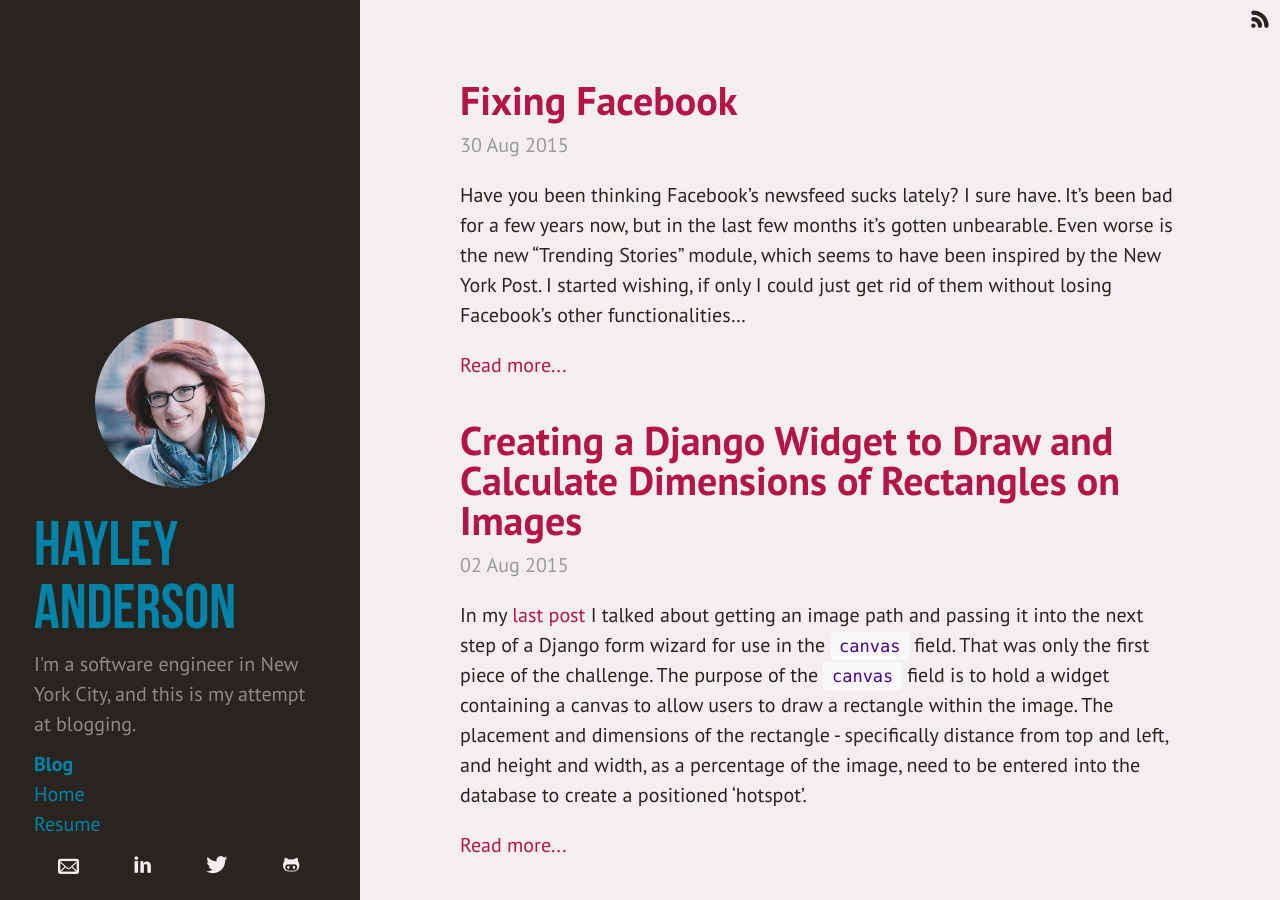
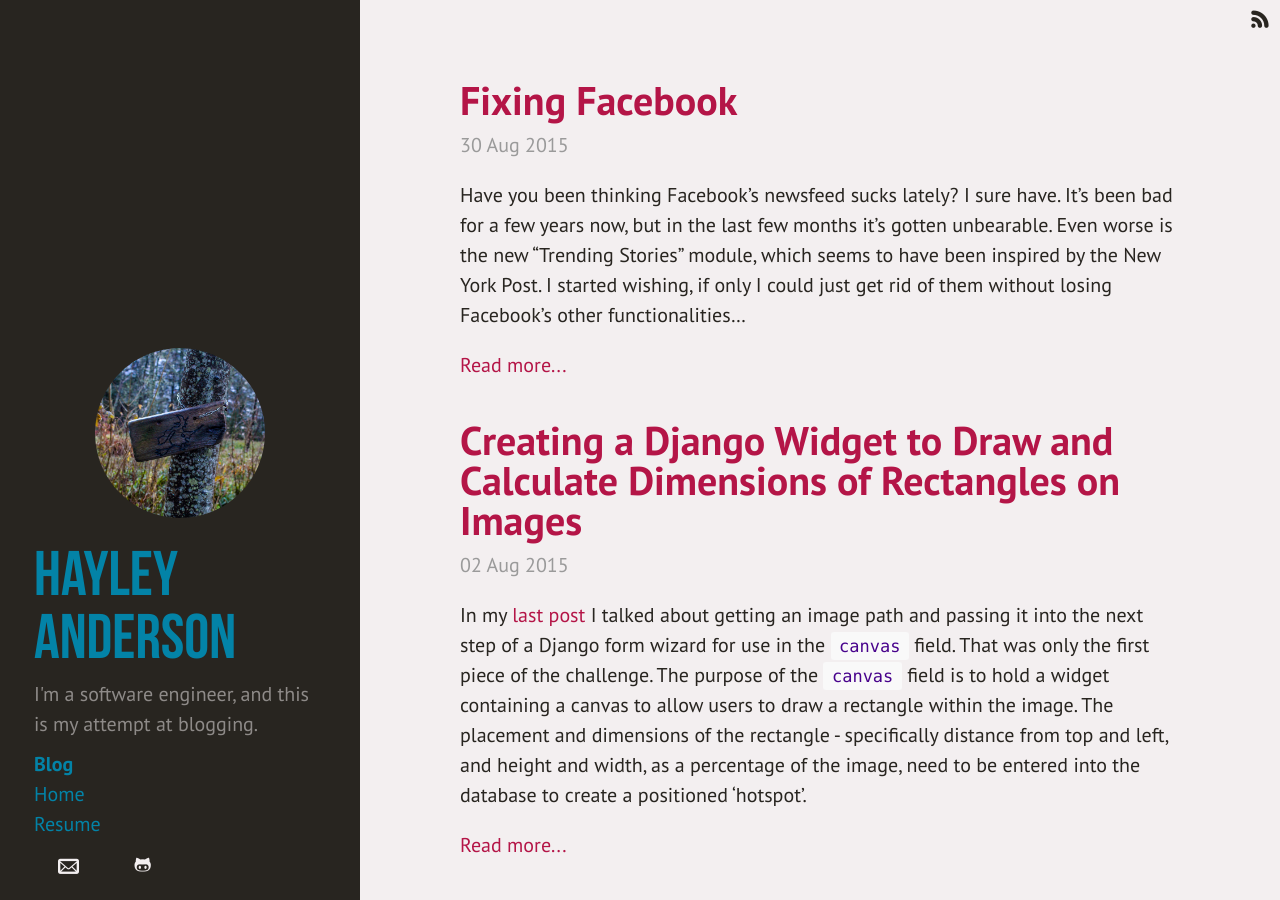
Before and after one commit to HayleyCAnderson/HayleyBlog, a Jekyll site: the page built from index.html, in a window 1280 px wide and 900 px high. Built offline with Jekyll 4.4.1, drawn with Linux system fonts in a browser that asks for light colours; nearby versions of some CDN libraries; the list of posts is cut into pages by our own code; comment, search, counter and statistics services are not loaded.

Commit message:
Update sidebar and head

```diff
--- a/_config.yml
+++ b/_config.yml
@@ -6,8 +6,8 @@
 
 # Setup
 title: Hayley Anderson
-tagline: "Software Engineer in NYC"
-description: "I'm a software engineer in New York City, and this is my attempt at blogging."
+tagline: "Software Engineer"
+description: "I'm a software engineer, and this is my attempt at blogging."
 url: http://blog.hayleyanderson.us
 baseurl: /
 
--- a/_includes/head.html
+++ b/_includes/head.html
@@ -14,7 +14,7 @@
     <title>{{ page.title }} &middot; {{ site.title }}</title>
     <meta name="title" content="{{ page.title }} &middot; {{ site.title }}">
     <meta name="description" content="Hayley Anderson is a software
-    engineer in New York City. She enjoys Ruby, Python, and trying to avoid
+    engineer. She enjoys Ruby, Python, and trying to avoid
     JavaScript. This is her blog.">
   {% else %}
     <title>{{ page.title }}</title>
--- a/_includes/sidebar.html
+++ b/_includes/sidebar.html
@@ -32,8 +32,6 @@
     </ul>
 
       <a href="mailto:hayleyanderson@zoho.com" title="Hayley Anderson Email"><span class="typcn typcn-mail"></span></a>
-      <a href="https://www.linkedin.com/in/hayleycanderson" title="Hayley Anderson LinkedIn" target="_blank"><span class="typcn typcn-social-linkedin"></span></a>
-      <a href="https://twitter.com/HayleyCAnderson" title="Hayley Anderson Twitter" target="_blank"><span class="typcn typcn-social-twitter"></span></a>
       <a href="https://github.com/HayleyCAnderson" title="Hayley Anderson Github" target="_blank"><span class="typcn typcn-social-github"></span></a>
 
   </div>
```
Also changed, not shown: public/headshot.jpg.
